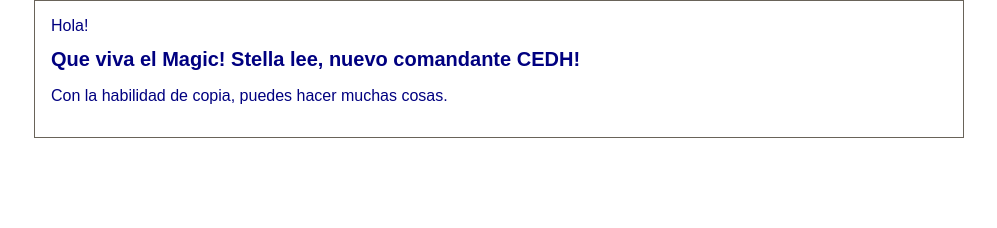
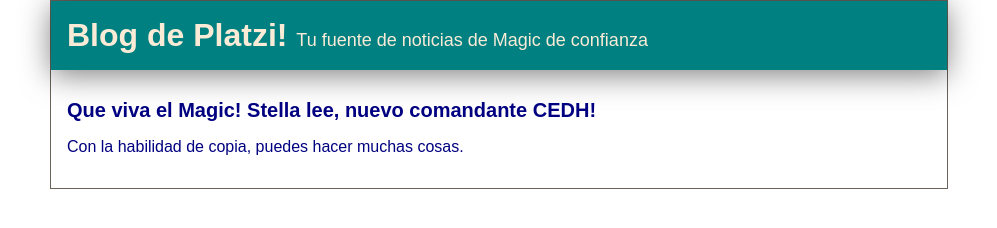
Before and after one commit to edlombanal/hyperblog, a plain HTML site: page blogpost.html in a window 1280 px wide. Shown: the whole page, without its empty margins (141-1138 px from the left). Drawn offline with Linux system fonts and the light colour scheme.

Commit message:
Finalizada la cabecera con diseño Teal

```diff
--- a/CSS/style.css
+++ b/CSS/style.css
@@ -7,9 +7,24 @@
   padding: 0;
 }
 
+#header {
+  background: teal;
+  box-shadow: 0px 5px 30px 0px rgba(0, 0, 0, 0.5);
+  color: antiquewhite;
+  font-weight: bold;
+  font-size: xx-large;
+  margin: 0;
+  padding: 0.5em;
+}
+
+#header #tagline {
+  font-weight: normal;
+  font-size: large;
+}
+
 #container {
   width: 70%;
-  padding: 1em;
+  padding: 0;
   text-align: left;
   border: 1px solid rgb(105, 99, 89);
   margin: 0 auto;
@@ -18,3 +33,7 @@
 #container h1 {
   font-size: 20px;
 }
+
+#post {
+  padding: 1em;
+}
--- a/blogpost.html
+++ b/blogpost.html
@@ -6,7 +6,10 @@
   </head>
   <body>
     <div id="container">
-      <div id="header">Hola!</div>
+      <div id="header">
+        Blog de Platzi!
+        <span id="tagline">Tu fuente de noticias de Magic de confianza</span>
+      </div>
       <div id="post">
         <h1>Que viva el Magic! Stella lee, nuevo comandante CEDH!</h1>
         <p>Con la habilidad de copia, puedes hacer muchas cosas.</p>
```
